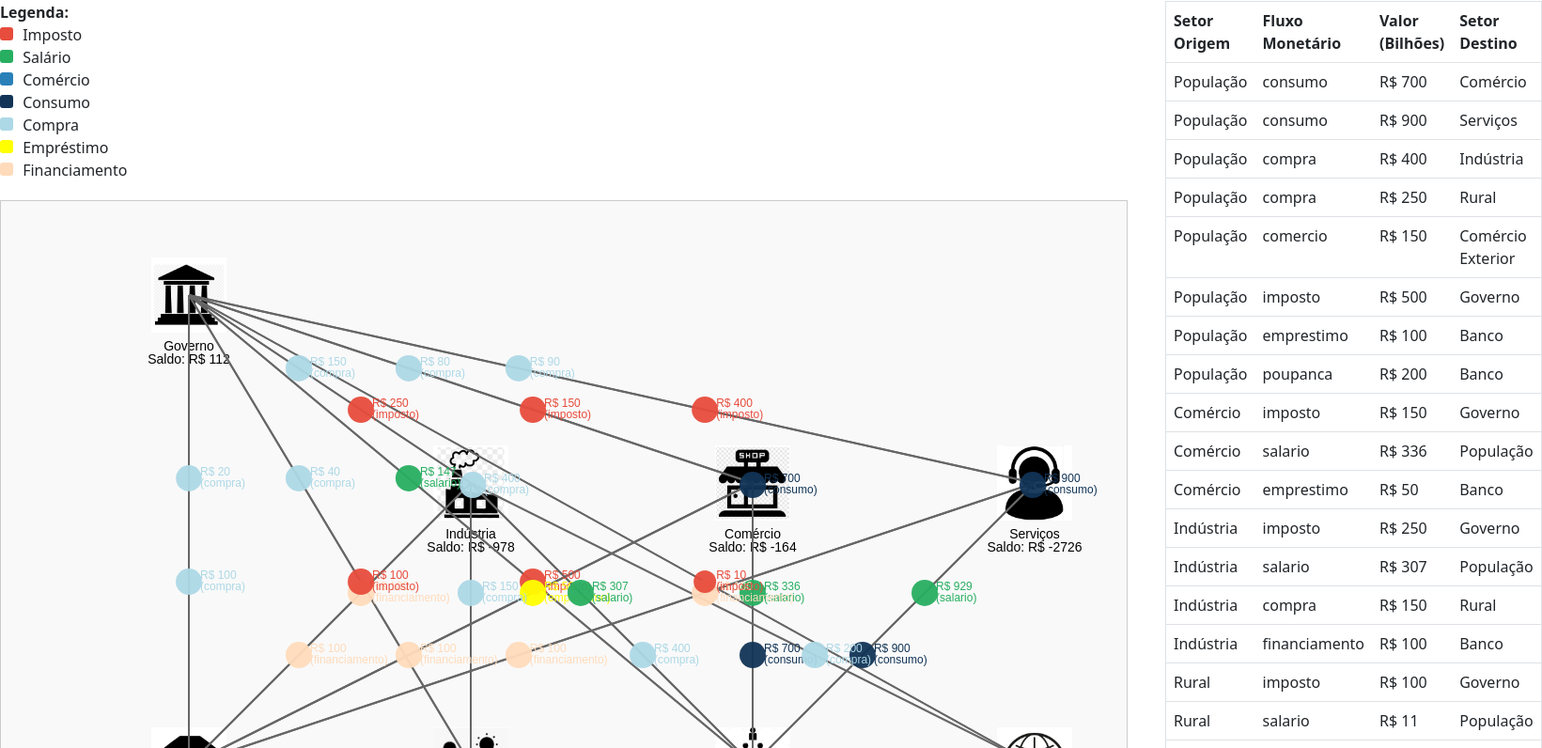
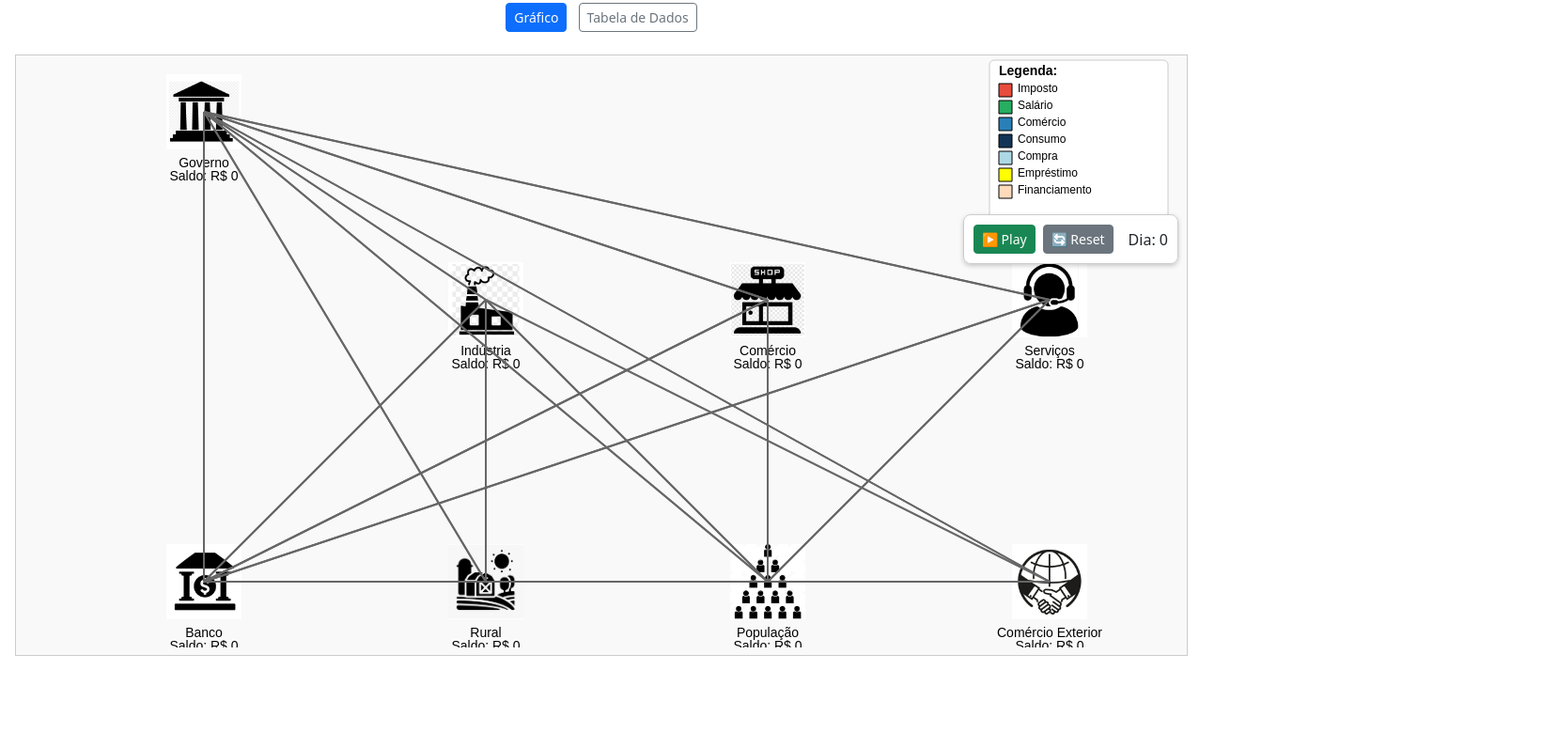
Before and after one commit to rkdbamberg/ecodiflux, a plain HTML site: page index.html in a window 1280 px wide. Shown: the part 77-873 px from the top of the page at 94% size, 1641 px wide, since content can reach past the window. After the commit the page ends 800 px from the top, so only its background shows below. Drawn offline with nearby package versions, Linux system fonts and the light colour scheme.

Commit message:
Melhorias

```diff
--- a/index.html
+++ b/index.html
@@ -4,65 +4,41 @@
   <meta charset="UTF-8">
   <title>Fluxos do Dinheiro</title>
   <meta name="keywords" content="Ricardo Bamberg, ecodiflux, fluxograma, dinheiro, setores, economia">
-  <script src="https://cdn.jsdelivr.net/npm/konva@9/konva.min.js"></script>
-  <head>
-    <link href="https://cdn.jsdelivr.net/npm/bootstrap@5.3.0/dist/css/bootstrap.min.css" rel="stylesheet">
-  </head>
-
+  <link href="https://cdn.jsdelivr.net/npm/bootstrap@5.3.0/dist/css/bootstrap.min.css" rel="stylesheet">
   <style>
     body { margin: 0; padding: 0; }
-    #layout {
-      display: flex;
-      gap: 40px;
-    }
-
     #container {
-      width: 1200px;
+      width: 100%;
+      height: calc(100vh - 160px);
+      min-height: 500px;
       border: 1px solid #ccc;
       background-color: #f9f9f9;
     }
-
-    #grafico-legenda {
-      flex: 2;
-      max-width: 1200px;
-    }
-
-    #tabela {
-      flex: 1;
+    #legenda {
+      margin-bottom: 14px;
     }
   </style>
 </head>
 <body>
-<h1 style="text-align: center; margin-bottom: 30px;">
-  Fluxo Econômico - Simulação Interativa <a href="README.md">[?]</a>
-</h1>
+<div class="container-fluid p-3">
+  <h1 class="text-center mb-3">Fluxo Econômico - Simulação Interativa <a href="README.md">[?]</a></h1>
+  <nav class="text-center mb-4">
+    <a href="index.html" class="btn btn-primary btn-sm me-2">Gráfico</a>
+    <a href="tabela.html" class="btn btn-outline-secondary btn-sm">Tabela de Dados</a>
+  </nav>
 
-<!-- ...código existente... -->
-<div id="layout" style="display: flex; gap: 40px;">
-  <!-- Gráfico e legenda à esquerda -->
-  <div id="grafico-legenda" style="flex: 2;">
-    <div id="legenda" style="margin-bottom: 20px;"></div> <!-- Legenda HTML -->
-    <div id="container"></div> <!-- Aqui o Konva desenha o gráfico -->
-  </div>
-
-  <!-- Tabela à direita -->
-  <div id="tabela" style="flex: 1;">
-    <table class="table" id="tabela-orcamento" border="1">
-      <thead>
-        <tr>
-          <th>Setor Origem</th>
-          <th>Fluxo Monetário</th>
-          <th>Valor (Bilhões)</th>
-          <th>Setor Destino</th>
-        </tr>
-      </thead>
-      <tbody>
-        <!-- Linhas dinâmicas -->
-      </tbody>
-    </table>
+  <div style="position: relative;">
+    <div id="container"></div>
+    <div id="simulation-controls" style="position: absolute; top: 170px; right: 10px; background: rgba(255,255,255,0.95); padding: 10px; border-radius: 8px; border: 1px solid #ccc; box-shadow: 0 2px 5px rgba(0,0,0,0.2);">
+      <div class="d-flex align-items-center">
+        <button id="play-pause-btn" class="btn btn-success btn-sm me-2">▶️ Play</button>
+        <button id="reset-btn" class="btn btn-secondary btn-sm me-3">🔄 Reset</button>
+        <span>Dia: <span id="day-counter">0</span></span>
+      </div>
+    </div>
   </div>
 </div>
-<!-- ...código existente... -->
+<script src="https://cdn.jsdelivr.net/npm/konva@9/konva.min.js"></script>
 <script src="script.js"></script>
 </body>
 </html>
--- a/script.js
+++ b/script.js
@@ -10,13 +10,46 @@ const transferTypes = {
 };
 
 // --- Stage & Layer ---
-const stage = new Konva.Stage({
-  container: 'container',
-  width: 1200,
-  height: 800, // aumenta a altura
+const containerElem = document.getElementById('container');
+let stage = null;
+let layer = null;
+let legendGroup = null;
+let activeTransfers = [];
+let entitiesData = [];
+let currentDay = 0;
+let isPlaying = false;
+let dayInterval = null;
+
+function getStageDimensions() {
+  const width = containerElem ? containerElem.clientWidth : 1200;
+  const height = Math.max(480, window.innerHeight - 170);
+  return { width, height };
+}
+
+function createStage() {
+  if (!containerElem) return;
+  const dims = getStageDimensions();
+  stage = new Konva.Stage({
+    container: 'container',
+    width: dims.width,
+    height: dims.height,
+  });
+  layer = new Konva.Layer();
+  stage.add(layer);
+}
+
+function resizeStage() {
+  if (!containerElem || !stage) return;
+  const dims = getStageDimensions();
+  stage.width(dims.width);
+  stage.height(dims.height);
+  createLegendKonva();
+  if (layer) layer.batchDraw();
+}
+
+window.addEventListener('resize', () => {
+  resizeStage();
 });
-const layer = new Konva.Layer();
-stage.add(layer);
 
 // --- Helpers ---
 function updateLabel(entity) {
@@ -159,17 +192,38 @@ function animateTransfer(from, to, valor = 100, tempoMs = 2000, tipo = 'comercio
   tween.play();
 }
 
-function createLegendHTML() {
-  const legendaDiv = document.getElementById('legenda');
-  legendaDiv.innerHTML = '<strong>Legenda:</strong><br>';
-  Object.keys(transferTypes).forEach(key => {
-    const color = transferTypes[key].color;
-    const label = transferTypes[key].label;
-    legendaDiv.innerHTML += `
-      <span style="display:inline-block;width:14px;height:14px;background:${color};border-radius:3px;margin-right:6px;"></span>
-      ${label}<br>
+function populateControls() {
+  const container = document.getElementById('sliders-container');
+  if (!container) return;
+
+  container.innerHTML = '';
+
+  Object.keys(transferTypes).forEach(type => {
+    const div = document.createElement('div');
+    div.className = 'mb-3';
+    div.innerHTML = `
+      <label class="form-label">${transferTypes[type].label}: <span id="value-${type}">1.0x</span></label>
+      <input type="range" class="form-range" id="slider-${type}" min="0" max="2" step="0.1" value="1">
     `;
+    container.appendChild(div);
+
+    const slider = document.getElementById(`slider-${type}`);
+    slider.addEventListener('input', () => updateMultiplier(type, parseFloat(slider.value)));
   });
+}
+
+function updateMultiplier(type, value) {
+  multipliers[type] = value;
+  document.getElementById(`value-${type}`).textContent = `${value.toFixed(1)}x`;
+  recalculateTransfers();
+}
+
+function recalculateTransfers() {
+  activeTransfers = originalTransfers.map(t => ({
+    ...t,
+    amount: Math.round(t.amount * multipliers[t.type])
+  }));
+  preencherTabela(activeTransfers, entitiesData);
 }
 
 // caminho para seu JSON (pode ser um arquivo local ou endpoint da API)
@@ -178,17 +232,23 @@ const DATA_URL = "data.json";
 fetch(DATA_URL)
   .then(res => res.json())
   .then(data => {
-    initSimulation(data);
-    createLegendHTML();
+    entitiesData = data.entities;
+    activeTransfers = data.transfers.map(t => ({...t}));
+    if (containerElem) {
+      createStage();
+      initSimulation(data);
+      setupSimulationControls();
+    }
+    preencherTabela(activeTransfers, entitiesData);
   })
   .catch(err => console.error("Erro carregando dados:", err));
 
 function initSimulation(data) {
   const entities = {};
 
-  // criar entidades dinamicamente
+  // criar entidades dinamicamente, subindo 40px para evitar corte das labels
   data.entities.forEach(e => {
-    entities[e.id] = createEntity(e.img, e.x, e.y, e.name, e.saldo);
+    entities[e.id] = createEntity(e.img, e.x, e.y - 40, e.name, e.saldo);
   });
 
   waitForEntitiesReady(entities, () => {
@@ -199,12 +259,10 @@ function initSimulation(data) {
       }
     });
 
-    // legenda fixa
-    //createLegend();
-
     // criar animações com base nas transferências
-    data.transfers.forEach(t => {
+    activeTransfers.forEach(t => {
       setInterval(() => {
+        if (!isPlaying) return;
         animateTransfer(
           entities[t.from],
           entities[t.to],
@@ -215,14 +273,138 @@ function initSimulation(data) {
       }, t.interval);
     });
   });
+
+  // criar legenda dentro do gráfico
+  createLegendKonva();
 }
 
-fetch('data.json')
-  .then(response => response.json())
-  .then(dados => preencherTabela(dados.transfers, dados.entities));
+function setupSimulationControls() {
+  const playPauseBtn = document.getElementById('play-pause-btn');
+  const resetBtn = document.getElementById('reset-btn');
+  const dayCounter = document.getElementById('day-counter');
+
+  if (!playPauseBtn || !resetBtn || !dayCounter) return;
+
+  playPauseBtn.addEventListener('click', () => {
+    isPlaying = !isPlaying;
+    playPauseBtn.textContent = isPlaying ? '⏸️ Pause' : '▶️ Play';
+    playPauseBtn.className = isPlaying ? 'btn btn-warning btn-sm me-2' : 'btn btn-success btn-sm me-2';
+
+    if (isPlaying) {
+      startDayCounter();
+    } else {
+      stopDayCounter();
+    }
+  });
+
+  resetBtn.addEventListener('click', () => {
+    isPlaying = false;
+    currentDay = 0;
+    dayCounter.textContent = currentDay;
+    playPauseBtn.textContent = '▶️ Play';
+    playPauseBtn.className = 'btn btn-success btn-sm me-2';
+    stopDayCounter();
+    // Opcional: resetar saldos das entidades
+  });
+}
+
+function startDayCounter() {
+  if (dayInterval) return;
+  dayInterval = setInterval(() => {
+    currentDay++;
+    document.getElementById('day-counter').textContent = currentDay;
+  }, 1000);
+}
+
+function stopDayCounter() {
+  if (dayInterval) {
+    clearInterval(dayInterval);
+    dayInterval = null;
+  }
+}
+
+function createLegendKonva() {
+  console.log('Creating legend');
+  if (!stage || !layer) {
+    console.log('No stage or layer');
+    return;
+  }
+
+  // Remover legenda anterior se existir
+  if (legendGroup) {
+    legendGroup.destroy();
+  }
+
+  legendGroup = new Konva.Group();
+  layer.add(legendGroup);
+
+  const legendX = stage.width() - 200;
+  const legendY = 10;
+  let currentY = legendY;
+
+  console.log('Legend position:', legendX, legendY);
+
+  // Fundo semi-transparente
+  const bg = new Konva.Rect({
+    x: legendX - 10,
+    y: legendY - 5,
+    width: 190,
+    height: Object.keys(transferTypes).length * 20 + 30,
+    fill: 'rgba(255, 255, 255, 0.9)',
+    stroke: '#ccc',
+    strokeWidth: 1,
+    cornerRadius: 5,
+  });
+  legendGroup.add(bg);
+
+  // Título
+  const title = new Konva.Text({
+    x: legendX,
+    y: currentY,
+    text: 'Legenda:',
+    fontSize: 14,
+    fontStyle: 'bold',
+    fill: 'black',
+  });
+  legendGroup.add(title);
+  currentY += 20;
+
+  Object.keys(transferTypes).forEach(key => {
+    const color = transferTypes[key].color;
+    const label = transferTypes[key].label;
+
+    // Quadrado de cor
+    const rect = new Konva.Rect({
+      x: legendX,
+      y: currentY,
+      width: 14,
+      height: 14,
+      fill: color,
+      stroke: '#000',
+      strokeWidth: 1,
+    });
+    legendGroup.add(rect);
+
+    // Texto
+    const text = new Konva.Text({
+      x: legendX + 20,
+      y: currentY,
+      text: label,
+      fontSize: 12,
+      fill: 'black',
+    });
+    legendGroup.add(text);
+
+    currentY += 18;
+  });
+
+  layer.batchDraw();
+  console.log('Legend created');
+}
 
 function preencherTabela(transfers, entities) {
   const tbody = document.querySelector("#tabela-orcamento tbody");
+  if (!tbody) return;
   tbody.innerHTML = "";
 
   // Função para buscar o nome pelo id
@@ -231,14 +413,37 @@ function preencherTabela(transfers, entities) {
     return entidade ? entidade.name : id;
   }
 
-  transfers.forEach(item => {
+  transfers.forEach((item, index) => {
     const linha = document.createElement("tr");
     linha.innerHTML = `
       <td>${getEntityName(item.from)}</td>
       <td>${item.type}</td>
-      <td>R$ ${item.amount.toLocaleString('pt-BR')}</td>
+      <td><input type="number" class="form-control form-control-sm" value="${item.amount}" data-index="${index}" min="0" step="10"></td>
       <td>${getEntityName(item.to)}</td>
     `;
     tbody.appendChild(linha);
   });
+
+  // Adicionar event listeners para inputs
+  tbody.querySelectorAll('input').forEach(input => {
+    input.addEventListener('change', (e) => {
+      const index = parseInt(e.target.dataset.index);
+      activeTransfers[index].amount = parseInt(e.target.value) || 0;
+      // Se DataTable, recarregar
+      if ($.fn.DataTable && $('#tabela-orcamento').DataTable()) {
+        $('#tabela-orcamento').DataTable().destroy();
+        preencherTabela(activeTransfers, entitiesData);
+      }
+    });
+  });
+
+  // Inicializar DataTable se jQuery e DataTable estiverem disponíveis
+  if (typeof $ !== 'undefined' && $.fn.DataTable) {
+    $('#tabela-orcamento').DataTable({
+      responsive: true,
+      language: {
+        url: 'https://cdn.datatables.net/plug-ins/1.13.4/i18n/pt-BR.json'
+      }
+    });
+  }
 }
```
Also changed, not shown: tabela.html (added, +41 -0 lines).
